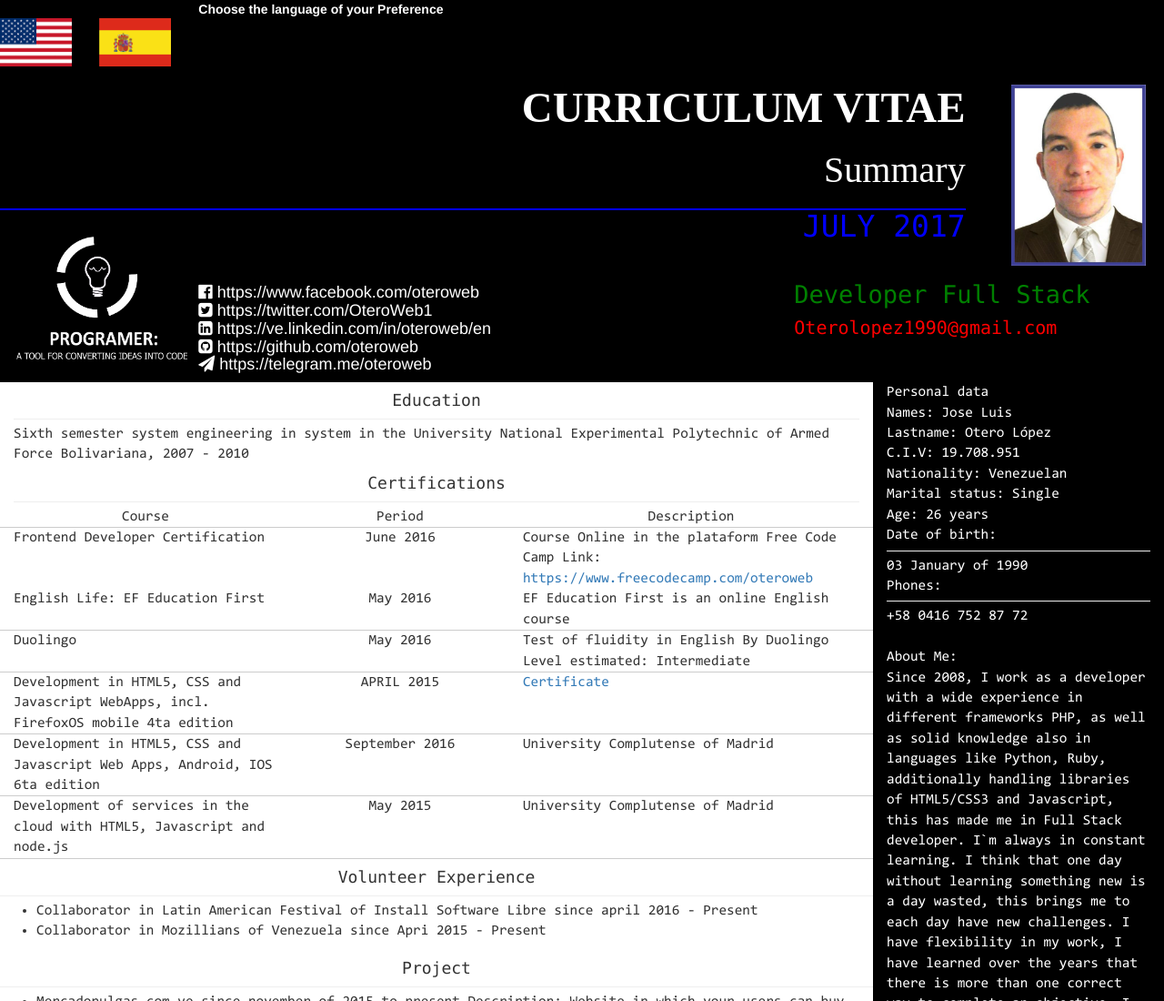
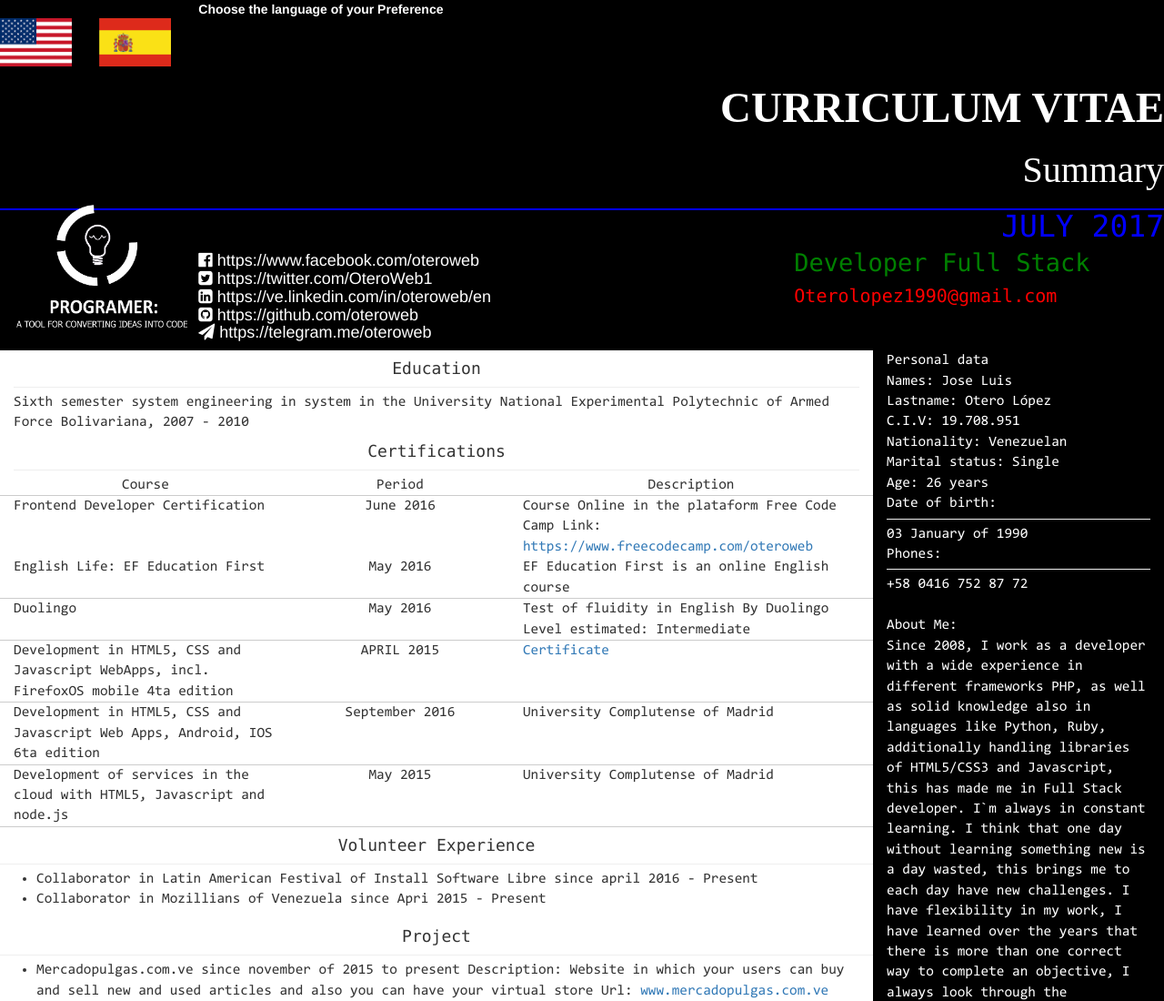
Before and after one commit to oteroweb/MyCv, a website: page index.html in a window 1280 px wide. Shown: the top 1100 px of the page at 91% size. Drawn offline with nearby package versions, Linux system fonts and the light colour scheme.

Commit message:
Update index.html

```diff
--- a/index.html
+++ b/index.html
@@ -40,15 +40,12 @@ Portuguese (basic competence) -->
     </div>
     <div class="row">
 
-      <div class="col-sm-10">
+      <div class="col-sm-12">
 
       <h1 class="title text-right   CopperplateLight mayus whitetext bolder" translate="HEADER"> Curriculum Vitae  </h1>
       <h1 class="subtitle text-right CopperplateLight  whitetext" translate="SUMMARY">Summary</h1>
       <hr class="hr1">
       <h3 class="text-right consolas bluetext mayus date" translate="DATE"> July 2017</h3>
-      </div>
-      <div class="col-sm-2">
-      <img class="img-responsive carnet" src="img/foto.jpg" alt="">
       </div>
     </div>
     <div class="row">
```
